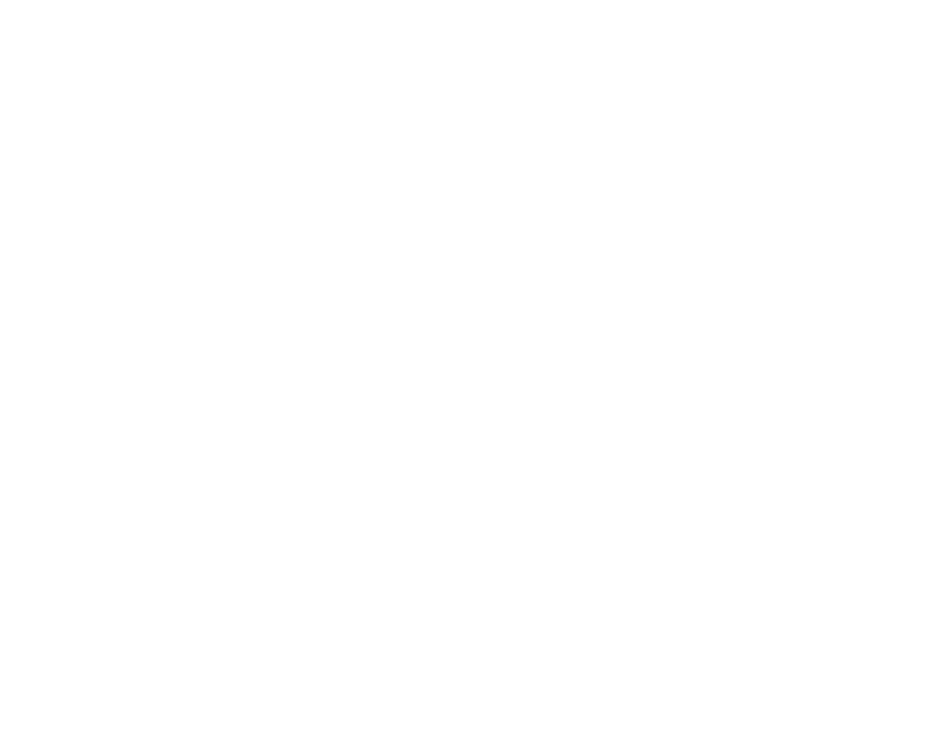
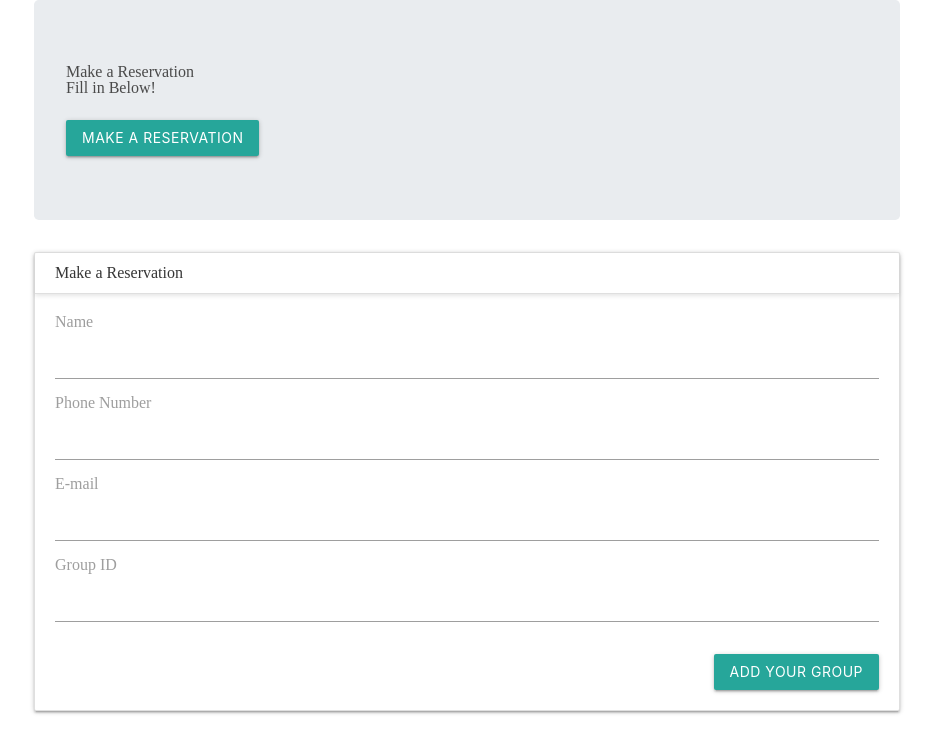
Before and after one commit to monicarangel95/Hot-Restaurant-App, a plain HTML site: page index.html in a window 1280 px wide. Shown: the whole page, without its empty margins (173-1106 px from the left). Drawn offline with nearby package versions, Linux system fonts and the light colour scheme.

Commit message:
html layout

```diff
--- a/index.html
+++ b/index.html
@@ -12,6 +12,54 @@
     <script src="https://code.jquery.com/jquery-3.5.1.js" integrity="sha256-QWo7LDvxbWT2tbbQ97B53yJnYU3WhH/C8ycbRAkjPDc=" crossorigin="anonymous"></script>
 </head>
 <body>
+    <div class="wrapper">
+        <div class="container">
+            <div class="jumbotron">
+              <h1>Make a Reservation</h1>
+              <h3>Fill in Below!</h3>
+              <hr>
+              <a href="/"><button class="btn btn-danger btn-lg"><span class="fa fa-eye"></span>Make a Reservation</button></a>
+            </div>
+    </div>
+
+    <div class="col-12 container">
+
+        <div class="card">
+          <div class="card-header">
+            <h3><strong>Make a Reservation</strong></h3>
+          </div>
+          <div class="card-body">
+            <form method="POST" role="form">
+
+              <div class="form-group">
+                <label for="name">Name</label>
+                <input type="text" class="form-control" id="name">
+              </div>
+
+              <div class="form-group">
+                <label for="role">Phone Number</label>
+                <input type="text" class="form-control" id="role">
+              </div>
+
+              <div class="form-group">
+                <label for="age">E-mail</label>
+                <input type="text" class="form-control" id="age">
+              </div>
+
+              <div class="form-group">
+                <label for="force-points">Group ID</label>
+                <input type="text" class="form-control" id="force-points">
+              </div>
+
+            </form>
+            <br>
+            <div class="text-right">
+              <button type="submit" class="btn btn-primary btn-md" id="add-btn"><span class="fa fa-fire"></span>Add your Group</button>
+            </div>
+          </div>
+        </div>
+    </div>
+
 
     <script src="assets/js/script.js"></script>
 </body>
```
